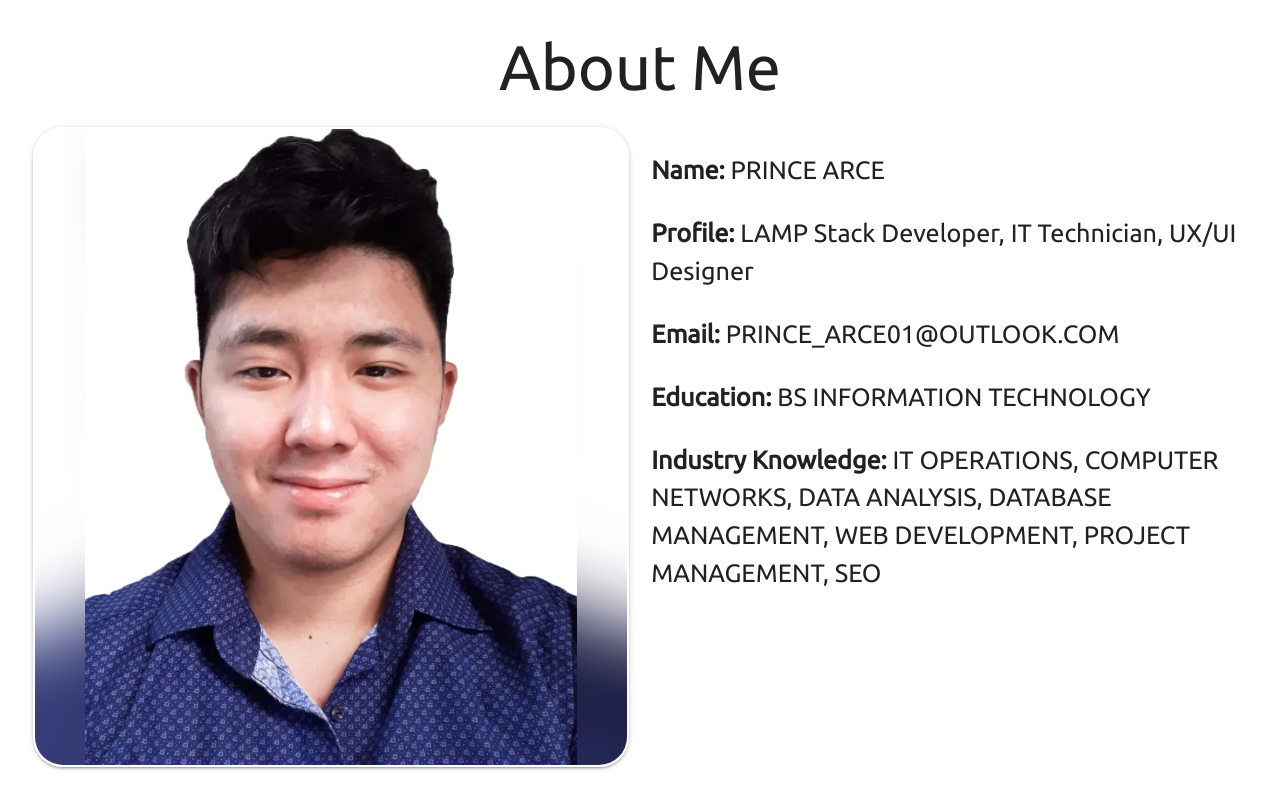
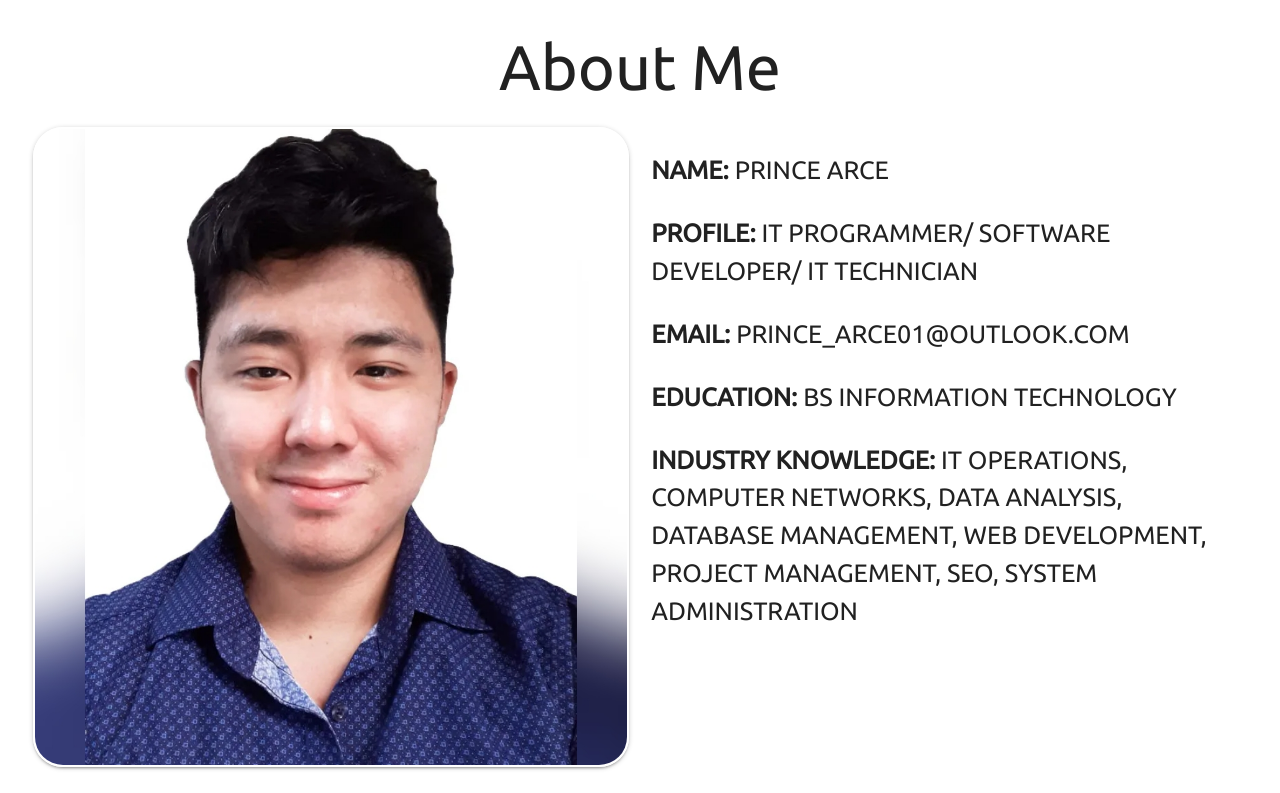
Before and after one commit to prince-i/prince-i.github.io, a plain HTML site: page index.html in a window 1280 px wide. Shown: the part 1240-2033 px from the top of the page. Drawn offline with Linux system fonts and the light colour scheme.

Commit message:
OPTIMIZED

```diff
--- a/index.html
+++ b/index.html
@@ -87,11 +87,7 @@
               <img src="Image/profile.jpg" alt="" class="responsive-img z-depth-1" id="myPic">
             </div>
             <div class="col l6 m6 s12 align-left" id="profile_info">
-                <p class="flow-text"><b>Name:</b> PRINCE ARCE</p>
-                <p class="flow-text"><b>Profile:</b> LAMP Stack Developer, IT Technician, UX/UI Designer</p>
-                <p class="flow-text"><b>Email:</b> PRINCE_ARCE01@OUTLOOK.COM</p>
-                <p class="flow-text"><b>Education:</b> BS INFORMATION TECHNOLOGY</p>
-                <p class="flow-text"><b>Industry Knowledge:</b> IT OPERATIONS, COMPUTER NETWORKS, DATA ANALYSIS, DATABASE MANAGEMENT, WEB DEVELOPMENT, PROJECT MANAGEMENT, SEO</p>
+              <!-- DATA WILL RENDER HERE FROM PORTFOLIO.JS -->
             </div>
             <div class="col l12 m12 s12">
                 <h4 style="font-weight: bold;">INTRODUCTION</h4>
--- a/main.js
+++ b/main.js
@@ -15,6 +15,11 @@ $(document).ready(function(){
 
 
 });
+      //LOAD ABOUT
+      for(a = 0; a <= about.length - 1;a++){
+        $('#profile_info').append('<p class="flow-text"><b>'+ about[a][0]+'</b>&nbsp;'+ about[a][1] +'</p>');
+      }
+
       //LOAD TECH STACK
       for(t = 0; t <= tech_stack.length - 1;t++){
         $('#tech_stack').append('<div class="col l2 m2 s2">'+
@@ -51,7 +56,7 @@ $(document).ready(function(){
 
         // TYPEWRITER EFFECT
         var i = 0;
-        var txt = 'LAMP Stack Developer - IT Technician - UX/UI Designer - Entreprenuer';
+        var txt = 'IT PROGRAMMER/ SOFTWARE DEVELOPER/ IT TECHNICIAN/ UX DESIGNER/ ENTREPRENEUR';
         var speed = 50;
         function typeWriter() {
         if (i < txt.length) {
--- a/portfolio.js
+++ b/portfolio.js
@@ -1,11 +1,11 @@
-var about = {
-	"name" : "Prince Arce",
-	"profile": "PHP DEVELOPER/IT TECHNICAL SUPPORT",
-	"email": "PRINCE_ARCE01@OUTLOOK.COM",
-	"education" : "BS INFORMATION TECHNOLOGY",
-	"knowledge": "IT OPERATIONS, COMPUTER NETWORKS, DATA ANALYSIS, DATABASE MANAGEMENT, WEB DEVELOPMENT, PROJECT MANAGEMENT, SEO",
-
-}
+//DATA IN MULTIDIMENSIONAL ARRAY
+var about = [
+	['NAME:','PRINCE ARCE'],
+	['PROFILE:','IT PROGRAMMER/ SOFTWARE DEVELOPER/ IT TECHNICIAN'],
+	['EMAIL:','PRINCE_ARCE01@OUTLOOK.COM'],
+	['EDUCATION:','BS INFORMATION TECHNOLOGY'],
+	['INDUSTRY KNOWLEDGE:','IT OPERATIONS, COMPUTER NETWORKS, DATA ANALYSIS, DATABASE MANAGEMENT, WEB DEVELOPMENT, PROJECT MANAGEMENT, SEO, SYSTEM ADMINISTRATION']
+];
 
 //imagepath - system name - system date
 let portfolio = [
```
